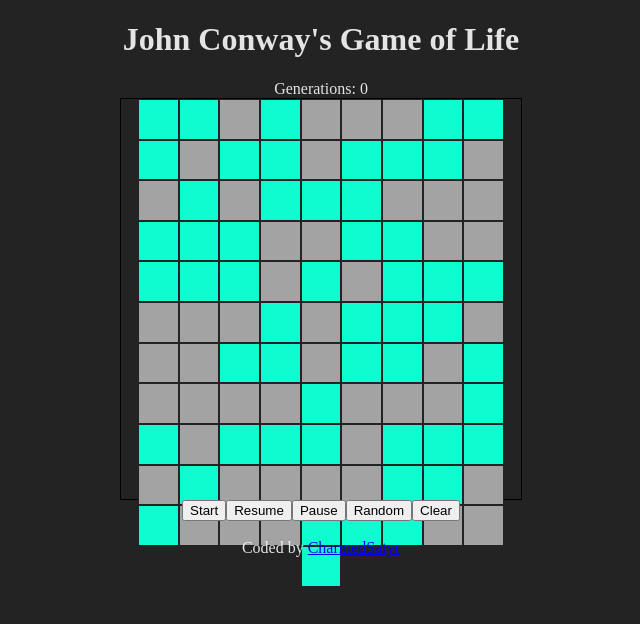
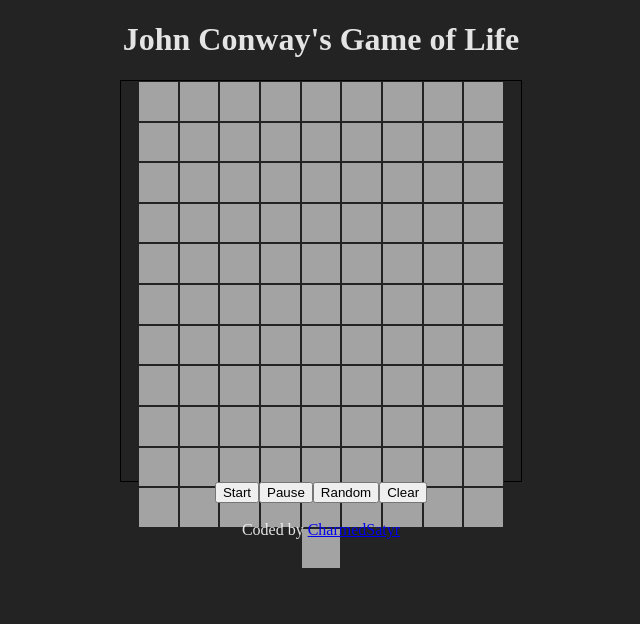
Before and after one commit to CharmedSatyr-freeCodeCamp/game_of_life, a React app: page / in a window 1280 px wide. Shown: the top 624 px of the page, without its empty margins (319-959 px from the left). Built offline with nearby package versions, Linux system fonts and the light colour scheme.

Commit message:
Clear and Random buttons work properly. Removed Generation counter.

```diff
--- a/src/components/App.jsx
+++ b/src/components/App.jsx
@@ -9,58 +9,36 @@ import $ from 'jquery';
 let timer,
   events = {},
   num = [],
-  alive = false,
-  generationsCount;
+  alive;
 
 class App extends React.Component {
   constructor(props) {
     super(props);
 
     this.state = {
-      people: num,
-      generationsCount: generationsCount = 0
+      people: num
     }
-  }
-  componentWillMount() {
     for (let i = 0; i < 100; i++) {
-      alive = Math.round(Math.random()) === 1
-        ? true
-        : false;
-      num.push(<Person key={i} id={i} population={num} events={events} alive={alive}/>);
+      num.push(<Person key={i} id={i} population={num} events={events} alive={false}/>);
     }
+
   }
   onClickStart() {
-    this.setState({
-      generationsCount: generationsCount++ //This seems to be necessary on first start but not on resuming
-    });
     timer = setInterval(() => {
       $(events).trigger('calculateNext');
       $(events).trigger('renderNext');
-      this.setState({
-        generationsCount: generationsCount++
-      });
-    }, 500);
-  }
-  onClickResume() {
-    timer = setInterval(() => {
-      $(events).trigger('calculateNext');
-      $(events).trigger('renderNext');
-      this.setState({
-        generationsCount: generationsCount++
-      });
     }, 500);
   }
   onClickPause() {
     clearInterval(timer);
   }
   onClickRandom() {
-    console.log('lol so random');
+    $(events).trigger('randomize');
+    clearInterval(timer);
   }
   onClickClear() {
-    console.log('Clear!');
-    this.setState({
-      generationsCount: generationsCount = 0
-    })
+    $(events).trigger('kill');
+    clearInterval(timer);
   }
   render() {
     return (
@@ -69,9 +47,8 @@ class App extends React.Component {
           <h1>John Conway's Game of Life</h1>
         </header>
         <main>
-          <Generations generationsCount={this.state.generationsCount}/>
           <Field people={this.state.people}/>
-          <Controls onClickStart={this.onClickStart.bind(this)} onClickResume={this.onClickResume.bind(this)} onClickPause={this.onClickPause.bind(this)} onClickRandom={this.onClickRandom.bind(this)} onClickClear={this.onClickClear.bind(this)}/>
+          <Controls onClickStart={this.onClickStart.bind(this)} onClickPause={this.onClickPause.bind(this)} onClickRandom={this.onClickRandom.bind(this)} onClickClear={this.onClickClear.bind(this)}/>
         </main>
         <br/>
         <footer>
--- a/src/components/Controls.jsx
+++ b/src/components/Controls.jsx
@@ -1,9 +1,8 @@
 import React from 'react';
 
-const Controls = ({onClickStart, onClickResume, onClickPause, onClickRandom, onClickClear}) => (
+const Controls = ({onClickStart, onClickPause, onClickRandom, onClickClear}) => (
     <div>
         <button onClick={onClickStart}>Start</button>
-        <button onClick={onClickResume}>Resume</button>
         <button onClick={onClickPause}>Pause</button>
         <button onClick={onClickRandom}>Random</button>
         <button onClick={onClickClear}>Clear</button>
--- a/src/components/Person.jsx
+++ b/src/components/Person.jsx
@@ -8,6 +8,18 @@ class Person extends React.Component {
       alive: this.props.alive,
       nextState: false
     }
+  }
+  randomize() {
+    let alive = Math.round(Math.random()) === 1
+      ? true
+      : false;
+    this.setState({alive: alive});
+    this.calculateNext.bind(this)
+    this.renderNext.bind(this);
+  }
+  kill() {
+    this.setState({alive: false});
+    this.renderNext.bind(this);
   }
   isSelected(row, column) { //This is a function passed row and column inputs from calculateNext
     //Makes the world round
@@ -76,6 +88,8 @@ class Person extends React.Component {
     this.props.population[this.props.id] = this;
     $(this.props.events).on("calculateNext", this.calculateNext.bind(this));
     $(this.props.events).on('renderNext', this.renderNext.bind(this));
+    $(this.props.events).on('kill', this.kill.bind(this));
+    $(this.props.events).on('randomize', this.randomize.bind(this));
   }
   onClick(e) {
     e.preventDefault();
```
Also changed, not shown: webpack.config.js (+2 -5 lines). Lines whose indentation alone changed are shown as unchanged.
